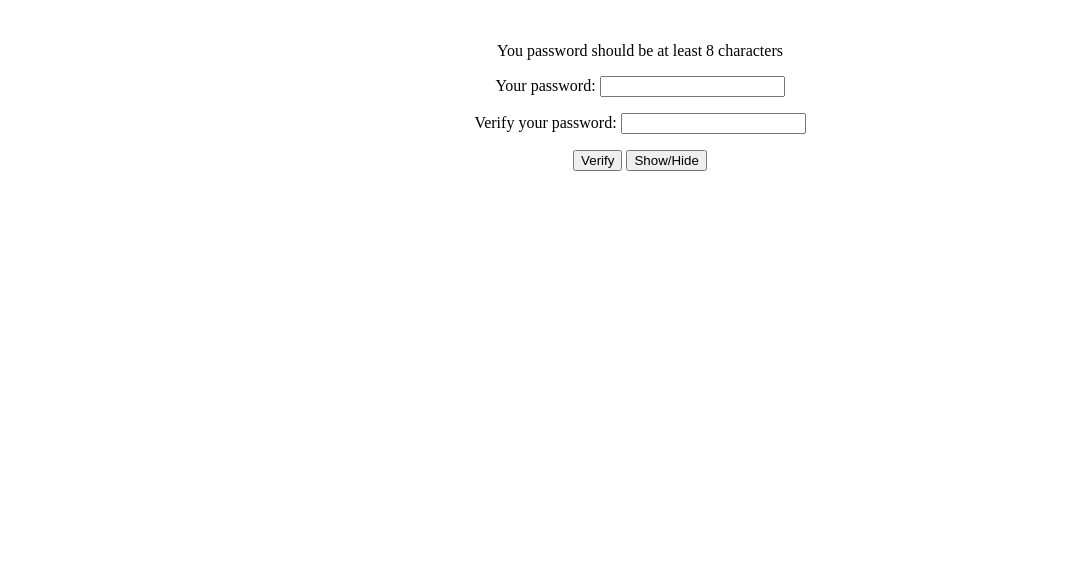
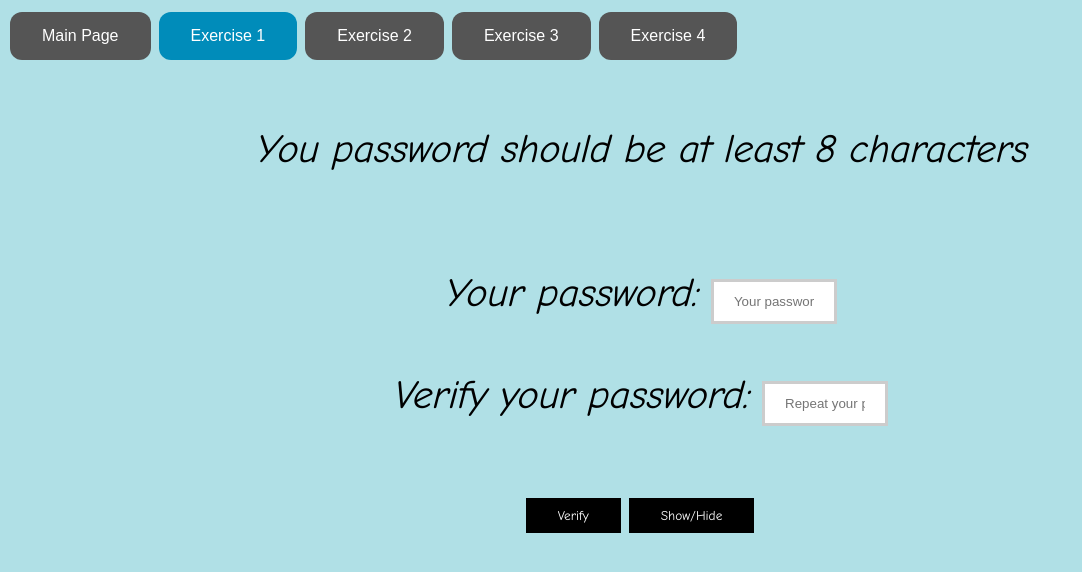
Before and after one commit to JasonD2019/eecs448-lab03, a plain HTML site: page exercise_1/password.html in a window 1280 px wide. Shown: the whole page, without its empty margins (0-1082 px from the left). Drawn offline with Linux system fonts and the light colour scheme.

Commit message:
change some back ground and add some button.

```diff
--- a/exercise_1/password.html
+++ b/exercise_1/password.html
@@ -7,44 +7,101 @@
     <title>Password Validator</title>
 </head>
 <style>
-        .title{
+  .GoTo{
+    border-radius: 12px;
+    background-color: #555555;
+    border: none;
+    color: white;
+    padding: 15px 32px;
     text-align: center;
-          overflow: hidden;
+    text-decoration: none;
+    display: inline-block;
+    font-size: 16px;
+    margin: 4px 2px;
+    cursor: pointer;
 }
-        .title span{
-          position: relative;
+.Presenting{
+    border-radius: 12px;
+    background-color: #008CBA;
+    border: none;
+    color: white;
+    padding: 15px 32px;
+    text-align: center;
+    text-decoration: none;
     display: inline-block;
+    font-size: 16px;
+    margin: 4px 2px;
+    cursor: pointer;
 }
-        .title span::before{
-          content: '';
-          position: absolute;
-          top: 50%;
-          width: 1000px;
-          height: 1px;
-          left: 100%;
-          background-color: #333;
+body {
+    background-color: powderblue;
 }
-        .title span::after{
-          content: '';
-          position: absolute;
-          top: 50%;
-          right: 100%;
-          width: 1000px;
-          height: 1px;
-          background-color: #333;
+p    {
+    color: black;
+    font-family: Comic Sans MS;
+    font-style: oblique;
+    font-size: 40px
+
+}
+ .normal{
+      font-family: Comic Sans MS;
+      background-color: #000000;
+      border: none;
+      color: white;
+      padding: 10px 32px;
+      text-align: center;
+      text-decoration: none;
+      display: inline-block;
+      font-size: 14x;
+      margin: 6px 2px;
+      cursor: pointer;
+  }
+
+input[type=text] {
+  width: 10%;
+  padding: 12px 20px;
+  margin: 8px 0;
+  box-sizing: border-box;
+  border: 3px solid #ccc;
+  -webkit-transition: 0.5s;
+  transition: 0.5s;
+  outline: none;
+}
+input[type=password] {
+  width: 10%;
+  padding: 12px 20px;
+  margin: 8px 0;
+  box-sizing: border-box;
+  border: 3px solid #ccc;
+  -webkit-transition: 0.5s;
+  transition: 0.5s;
+  outline: none;
+}
+
+input[type=text]:focus {
+  border: 3px solid #555;
+}
+input[type=password]:focus {
+  border: 3px solid #555;
 }
 </style>
 <body>
-    <div class="title">
+    <div style="width:100%;overflow:hidden;height:60px">
+            <button class = "GoTo" onclick="window.location.href = 'https://people.eecs.ku.edu/~x398d159/EECS448/Lab03/index.html';">Main Page</button>
+            <button class = "Presenting" onclick="window.location.href = 'https://people.eecs.ku.edu/~x398d159/EECS448/Lab03/exercise_1/password.html';">Exercise 1</button>
+            <button class = "GoTo" onclick="window.location.href = 'https://people.eecs.ku.edu/~x398d159/EECS448/Lab03/exercise_2/slide.html';">Exercise 2</button>
+            <button class = "GoTo" onclick="window.location.href = 'https://people.eecs.ku.edu/~x398d159/EECS448/Lab03/exercise_3/PersonalProfile.html';">Exercise 3</button>
+            <button class = "GoTo" onclick="window.location.href = 'https://people.eecs.ku.edu/~x398d159/EECS448/Lab03/exercise_4/CSS_Manipulation.html';">Exercise 4</button>
+    </div>
+    <center>
         <br>
-        <p>You password should be at least 8 characters</p>
+        <p>You password should be at least 8 characters</p><br>
         <p>Your password:
-        <input type="text" id="My_Password" value=""></p>
+        <input type="text" id="My_Password" value="" placeholder="Your password.."></p>
         <p>Verify your password:
-        <input type="text" id="verify_Password" value=""></p>
-        <button  onclick="myFunction()">Verify</button>
-        <button  onclick="Show_Hide()">Show/Hide</button>
-    </div>
+        <input type="text" id="verify_Password" value="" placeholder="Repeat your password.."></p><br>
+        <button  class = "normal" onclick="myFunction()">Verify</button>
+        <button  class = "normal" onclick="Show_Hide()">Show/Hide</button>
     <script>
         function myFunction() {
             var x = document.getElementById("My_Password").value;
```
Lines whose indentation alone changed are shown as unchanged.
